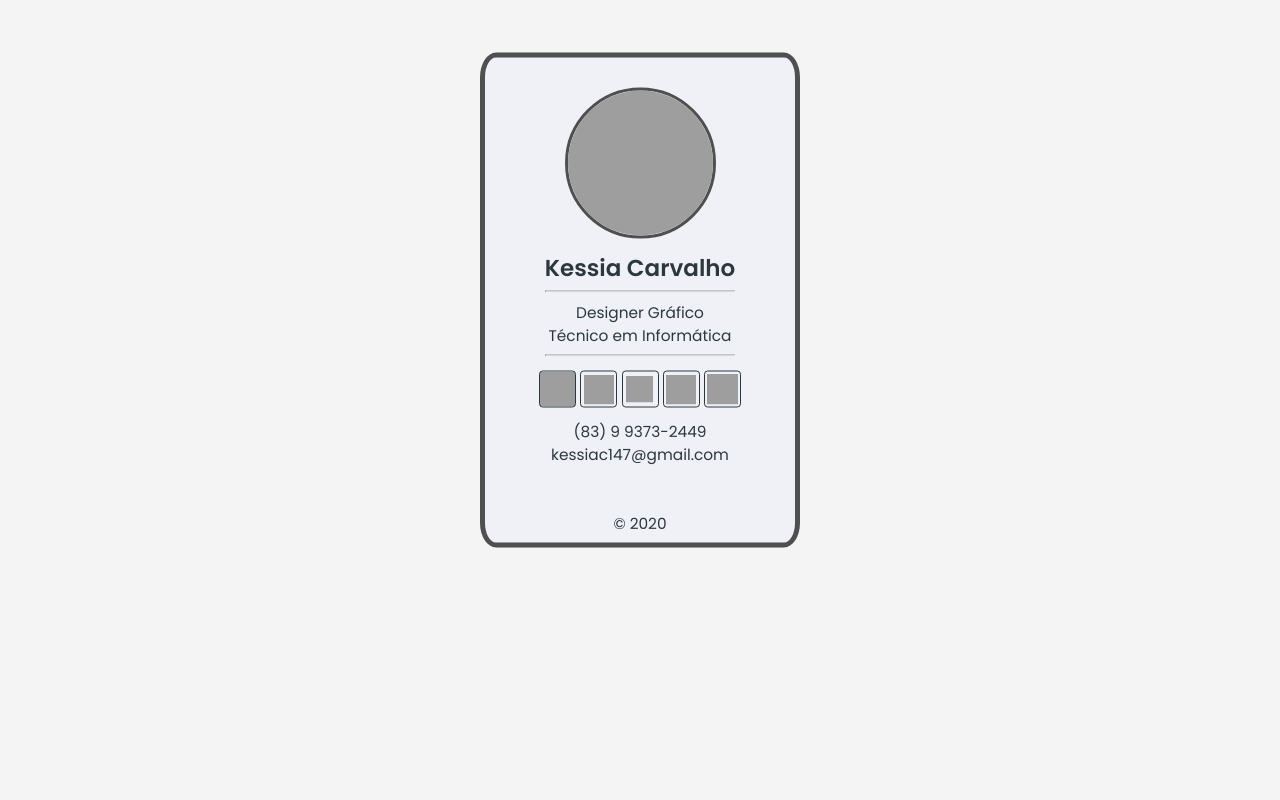
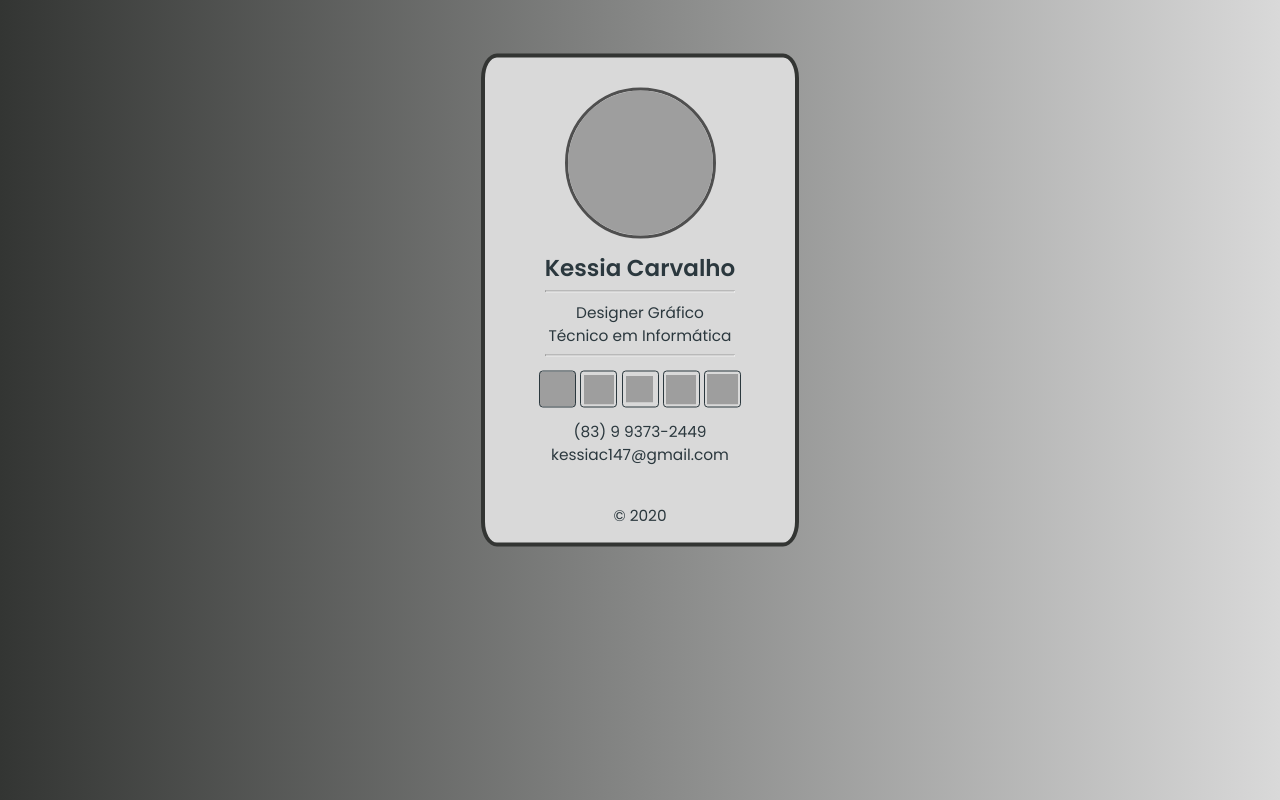
Before and after one commit to kessiac/kessiac.github.io, a plain HTML site: page index.html in a window 1280 px wide. Drawn offline with Linux system fonts and the light colour scheme; grey boxes are pictures that could not be loaded.

Commit message:
style.css

```diff
--- a/styles/style.css
+++ b/styles/style.css
@@ -27,7 +27,7 @@ html {
 }
 
 body {
-    background-color: #f4f4f4;
+    background-image: linear-gradient(to left, #d9d9d9, #333533);
     display: flex;
     flex-direction: row;
     align-items: center;
@@ -44,10 +44,10 @@ body, input, button, textarea {
 }
 
 #container {
-    background-color: var(--color-background);
+    background-color: #d9d9d9;
     border-radius: 5%;
     text-align: center;
-    border: 5px solid #4f4f4f;
+    border: 4px solid #333533;
     padding: 30px;
     height: 425px;
     width: 250px;
@@ -153,7 +153,7 @@ body, input, button, textarea {
 }
 
 p.year {
-    margin: 58px;
+    margin: 50px;
 }
 
 .line{
```
